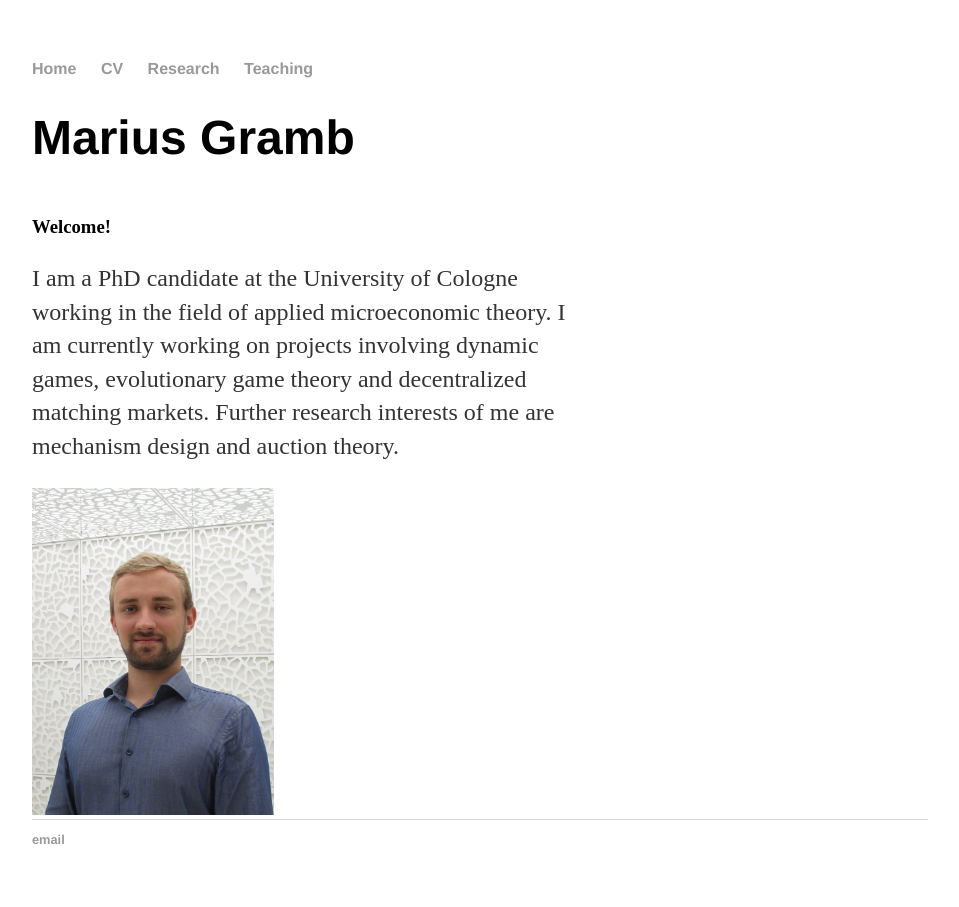
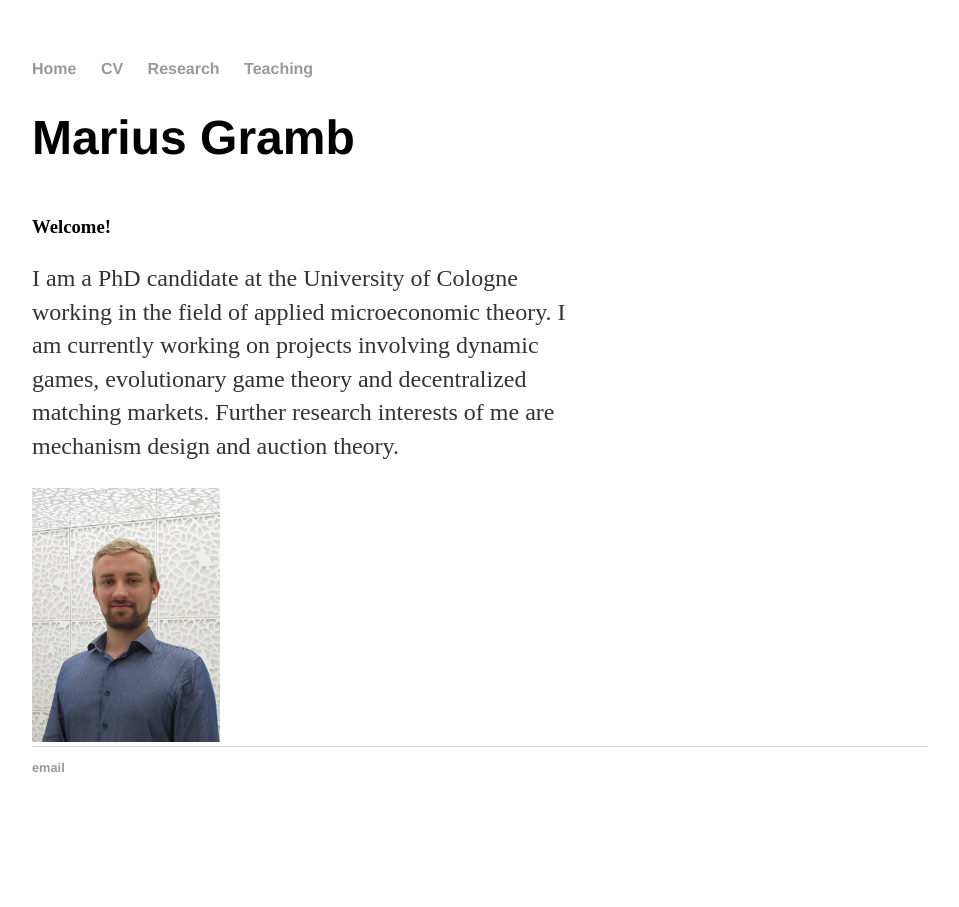
Before and after one commit to mariusgramb/mariusgramb.github.io, a Jekyll site: the page built from index.html, in a window 1280 px wide. Shown: the whole page, without its empty margins (160-1119 px from the left). Built offline with Jekyll 4.4.1, drawn with Linux system fonts in a browser that asks for light colours.

Commit message:
Update index.html

```diff
--- a/index.html
+++ b/index.html
@@ -23,6 +23,6 @@
 		Further research interests of me are mechanism design and auction theory. </p>
 	</div>
   <div class="column">
-	  <img src="images/IMG_1808.jpg" alt="img" width="45%" />
+	  <img src="images/IMG_1808.jpg" alt="img" width="35%" />
 	</div>
 </div>
```
